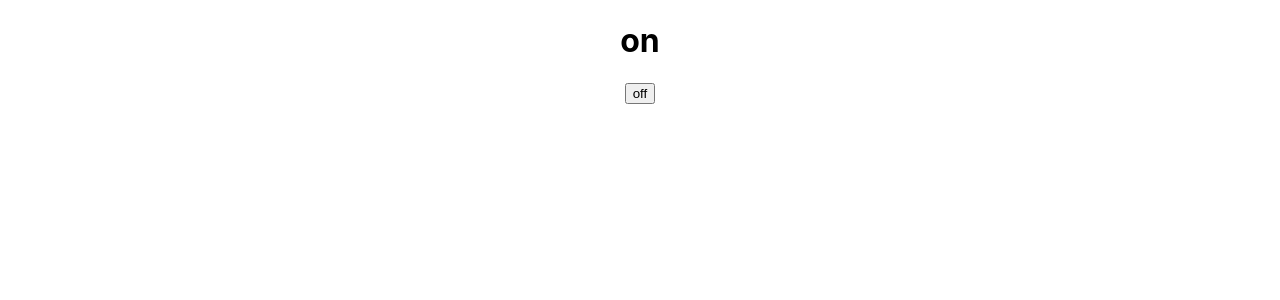
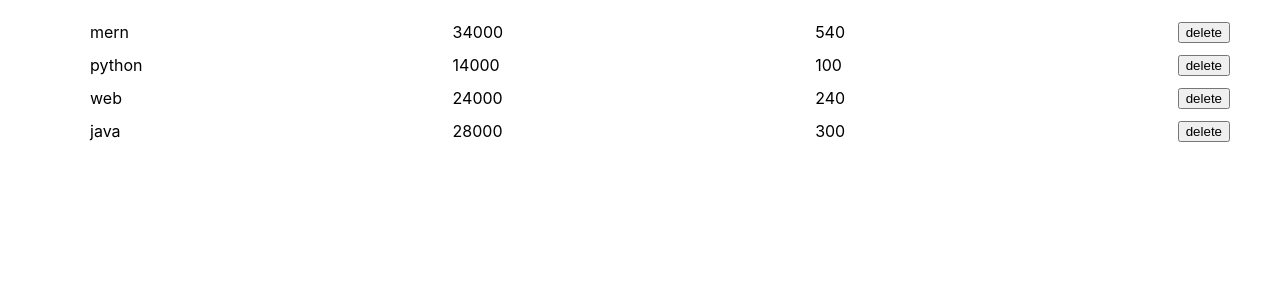
Before and after one commit to mukilathuruv-fz/frenzo-react-6, a React (Create React App) app: page / in a window 1280 px wide. Shown: the top 300 px of the page. Built offline with nearby package versions, Linux system fonts and the light colour scheme.

Commit message:
usestate-arrya

```diff
--- a/src/App.js
+++ b/src/App.js
@@ -1,9 +1,9 @@
 import "./App.css";
-import Toggle from "./components/toggle/Toggle";
+import Courses from "./components/courses/Courses";
 function App() {
   return (
     <div className="App">
-      <Toggle />
+      <Courses />
     </div>
   );
 }
--- /dev/null
+++ b/src/components/courses/Courses.jsx
@@ -0,0 +1,45 @@
+import { useState } from "react";
+
+const courseList = [
+  { id: 1, name: "mern", fees: 34000, duration: 540 },
+  { id: 2, name: "python", fees: 14000, duration: 100 },
+  { id: 3, name: "web", fees: 24000, duration: 240 },
+  { id: 4, name: "java", fees: 28000, duration: 300 },
+];
+
+const Courses = () => {
+  const [courses, setCourses] = useState(courseList);
+  const handleDelete = id => {
+    const updatedCourse = courses.filter(course => course.id !== id);
+    setCourses(updatedCourse);
+  };
+  return (
+    <div>
+      <ul>
+        {courses.map(course => (
+          <li
+            key={course.id}
+            style={{
+              display: "flex",
+              justifyContent: "space-around",
+              padding: "6px 50px",
+            }}
+          >
+            <span style={{ flex: "1 0", textAlign: "left" }}>
+              {course.name}
+            </span>
+            <span style={{ flex: "1 0", textAlign: "left" }}>
+              {course.fees}
+            </span>
+            <span style={{ flex: "1 0", textAlign: "left" }}>
+              {course.duration}
+            </span>
+            <button onClick={() => handleDelete(course.id)}>delete</button>
+          </li>
+        ))}
+      </ul>
+    </div>
+  );
+};
+
+export default Courses;
```
